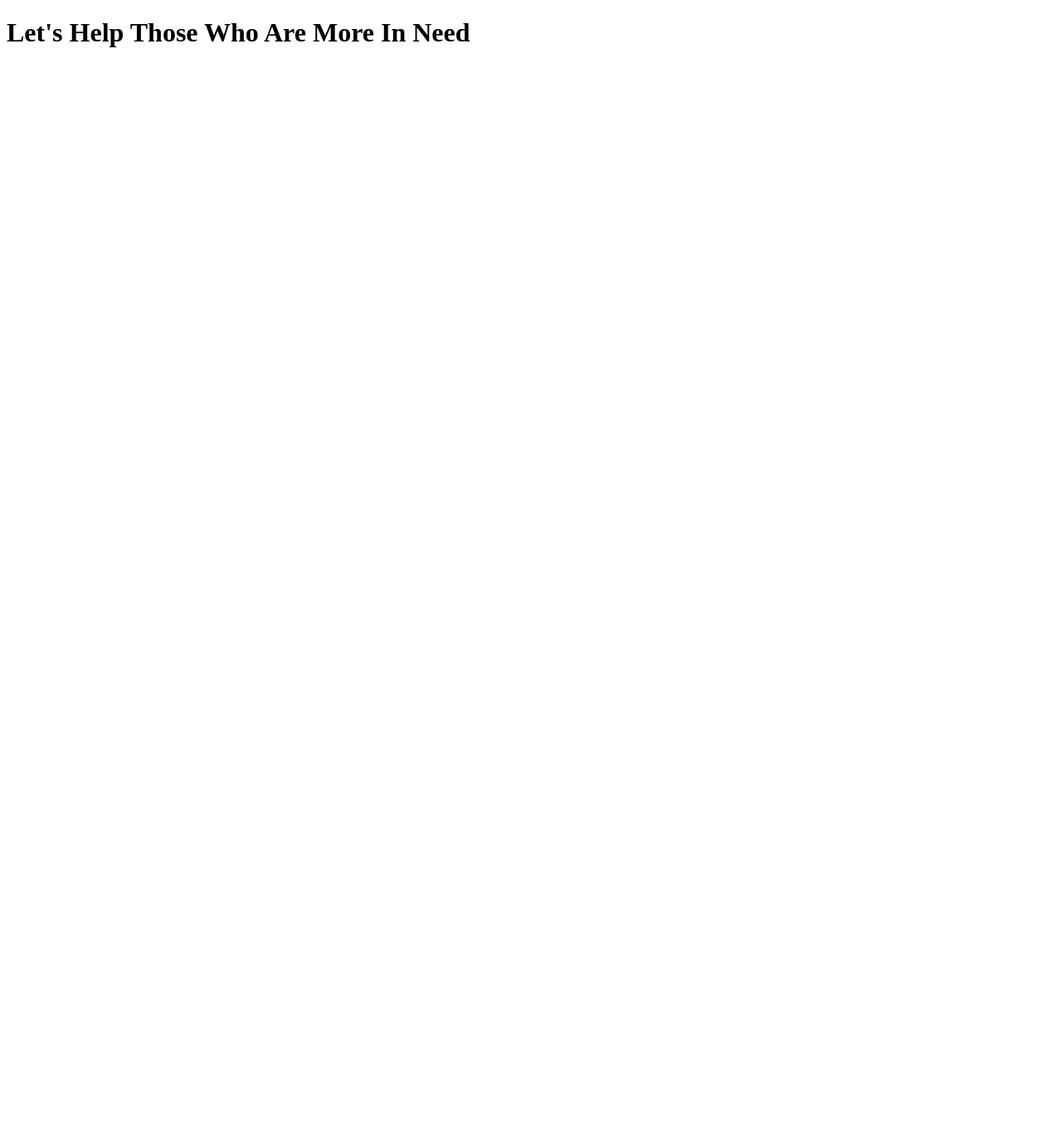
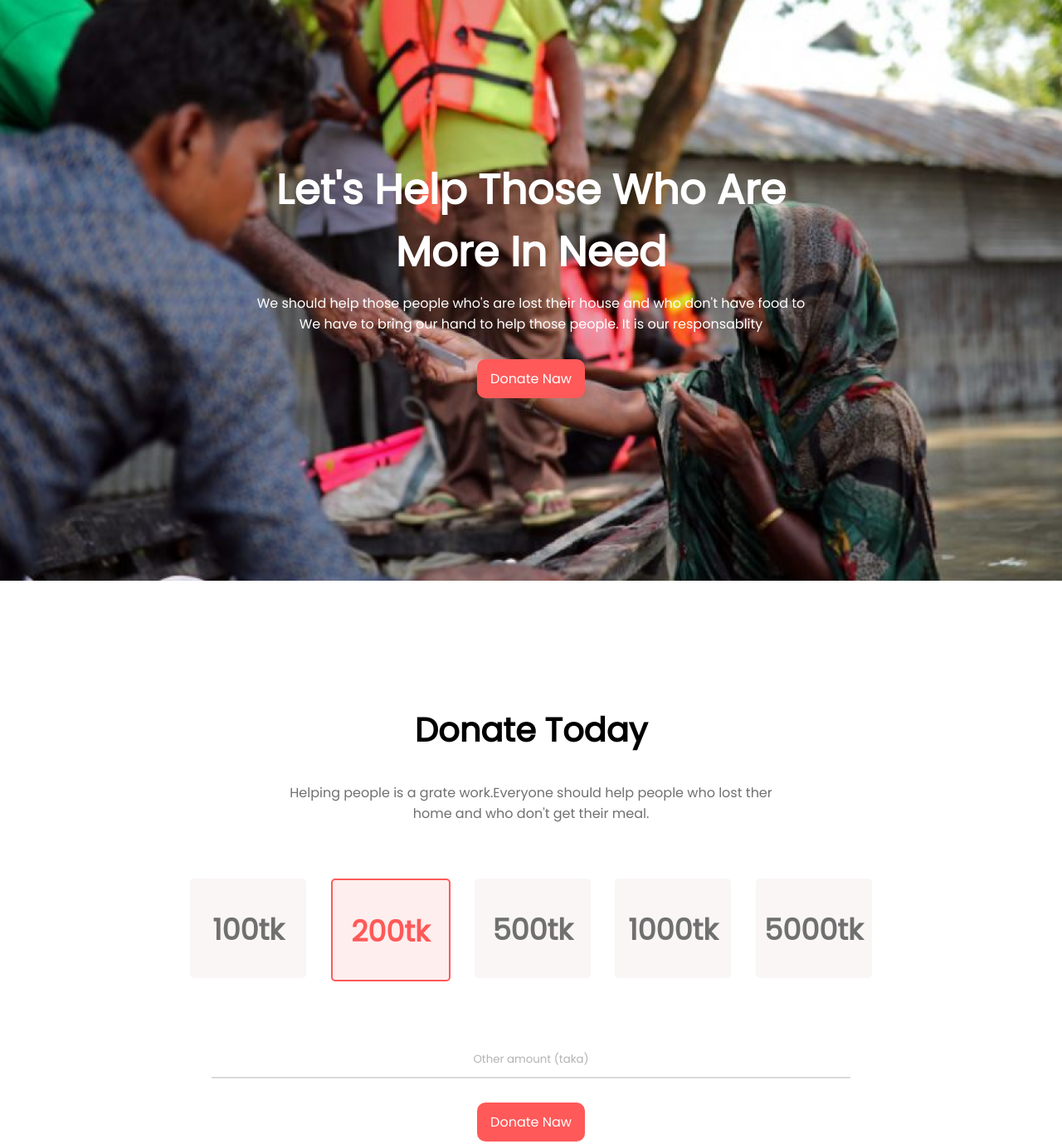
Before and after one commit to MARJUKA-TAHERA/donate-today, a plain HTML site: page index.html in a window 1280 px wide. Shown: the whole page at 83% size. Before the commit the page ends 800 px from the top, so only its background shows below. Drawn offline with Linux system fonts and the light colour scheme.

Commit message:
added two section

```diff
--- a/index.html
+++ b/index.html
@@ -1,14 +1,81 @@
 <!DOCTYPE html>
 <html lang="en">
+
 <head>
     <meta charset="UTF-8">
     <meta http-equiv="X-UA-Compatible" content="IE=edge">
     <meta name="viewport" content="width=device-width, initial-scale=1.0">
     <title>Document</title>
+    <link rel="preconnect" href="https://fonts.googleapis.com">
+    <link rel="preconnect" href="https://fonts.gstatic.com" crossorigin>
+    <link href="https://fonts.googleapis.com/css2?family=Montserrat:ital@1&family=Poppins&display=swap"
+        rel="stylesheet">
     <link rel="stylesheet" href="style.css">
 </head>
+
 <body>
-    <h1>Let's Help Those Who Are More In Need</h1>
-    <p></p>
+    <section class="donate-banner">
+        <div>
+            <div class="banner-contant">
+                <div>
+                    <h1>Let's Help Those Who Are <br> More In Need</h1>
+                    <p>We should help those people who's are lost their house and who don't have food to <br> We have to
+                        bring our hand
+                        to help those people. It is our responsablity
+                    </p><br>
+                    <a class="button" target="_blank" href="https://github.com/MARJUKA-TAHERA/donate-today">Donate
+                        Naw</a>
+                </div>
+            </div>
+        </div>
+    </section>
+
+
+    <section class="donate-today">
+
+        <div class=" donate-paragraph">
+            <h2>Donate Today</h2>
+            <p>Helping people is a grate work.Everyone should help people who lost ther <br> home and who don't get
+                their meal.</p><br><br>
+        </div>
+
+        <div class="donate-amount">
+
+            <div class="amount-bg-color">
+                <h3>100tk</h3>
+            </div>
+            <div id="amount-border" class="amount-bg-color">
+                <h3>200tk</h3>
+            </div>
+            <div class="amount-bg-color">
+                <h3>500tk</h3>
+            </div>
+            <div class="amount-bg-color">
+                <h3>1000tk</h3>
+            </div>
+            <div class="amount-bg-color">
+                <h3>5000tk</h3>
+            </div>
+
+        </div>
+
+        <div class="other-amount">
+            <small>Other amount (taka)</small>
+        </div>
+
+        <hr>
+
+        <div class="donation-center-button">
+            <a id="center-ancor" class="button" target="_blank"
+                href="https://github.com/MARJUKA-TAHERA/donate-today">Donate Naw</a>
+        </div>
+
+    </section>
+
+    <section>
+
+    </section>
+
 </body>
+
 </html>
--- a/style.css
+++ b/style.css
@@ -0,0 +1,100 @@
+body{
+    font-family: 'Montserrat', sans-serif;
+    font-family: 'Poppins', sans-serif;
+    margin: 0;
+}
+h1{
+    font-size: 50px;
+}
+h2{
+    font-size: 40px;
+    font-weight: 700;
+}
+h3{
+    font-size: 35px;
+    font-weight: 700;
+    color: #707070;
+
+}
+p{
+    color: #707070;
+}
+hr{
+    width: 768px;
+    margin: auto;
+    border: 1px solid #DADADA;
+    background-color: #DADADA;
+}
+.banner-contant p{
+    margin-top: -30px;
+    color: white;
+}
+.banner-contant{
+    text-align: center;
+    color: white;
+    display: flex;
+    justify-content: center;
+    padding-top: 150px;
+
+
+
+}
+.donate-banner{
+    background: url(images/banner.png);
+    background-repeat: no-repeat;
+    width: 100%;
+    height: 700px;
+    background-size: cover;
+    background-position: center;
+    margin: 0;
+
+
+}
+.button{
+    text-decoration: none;
+    background-color: #FF5959;
+    color: white;
+    font-weight: 500;
+    padding: 12px 16px;
+    border-radius: 10px;
+    width: 160px;
+    height: 56px;
+}
+.donate-today{
+    margin-bottom: 120px;
+}
+.donate-paragraph{
+    text-align: center;
+    margin-top: 150px;
+}
+.donate-amount{
+    display: flex;
+    justify-content: space-evenly;
+    margin-left: 200px;
+    margin-right: 200px;
+
+}
+.amount-bg-color{
+    background-color:#faf6f6;
+    border-radius: 5px;
+    width: 140px;
+    height: 120px;
+    text-align: center;
+}
+#amount-border{
+    background-color: #FFEEEE;
+    border: 2px solid #FF5959;
+}
+#amount-border h3 {
+    color:  #FF5959;;
+}
+.other-amount{
+    text-align: center;
+    margin-top: 80px;
+    margin-bottom: 10px;
+    color: #B3B3B3;
+}
+.donation-center-button{
+    text-align: center;
+    margin-top: 40px;
+}
```
Also changed, not shown: images/banner.png (added).
